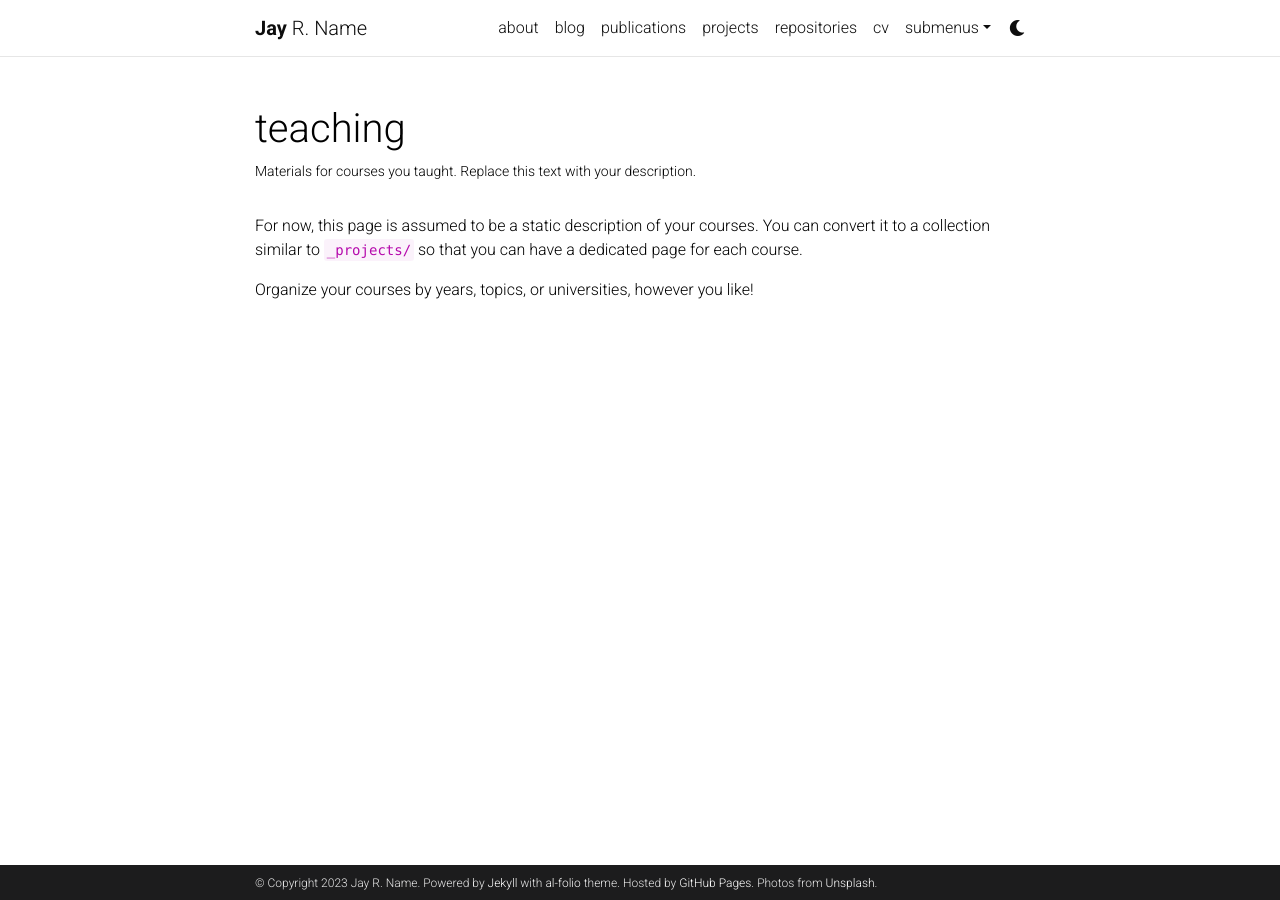
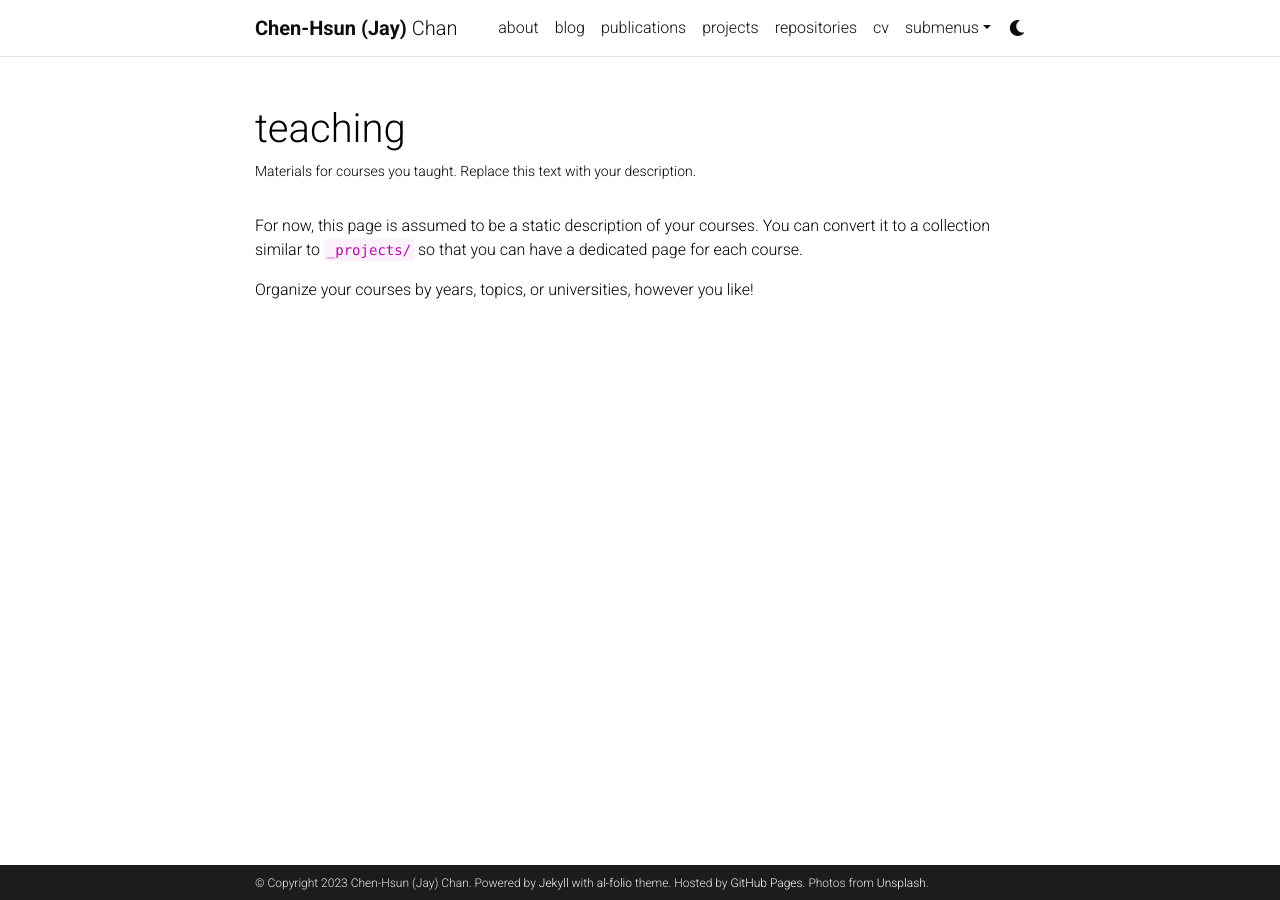
Before and after one commit to jaychan-hep/jaychan-hep.github.io, a Jekyll site: the page built from _pages/teaching.md, in a window 1280 px wide. Built offline with Jekyll 4.4.1, drawn with Linux system fonts in a browser that asks for light colours; comment, search, counter and statistics services are not loaded; a style sheet for code colours, icons or effects is not loaded; some of the changed lines change nothing that is shown.

Commit message:
Update _config.yml

```diff
--- a/_config.yml
+++ b/_config.yml
@@ -3,17 +3,17 @@
 # -----------------------------------------------------------------------------
 
 title: blank # the website title (if blank, full name will be used instead)
-first_name: Jay
-middle_name: R.
-last_name: Name
-email: you@example.com
+first_name: Chen-Hsun (Jay)
+middle_name:
+last_name: Chan
+email: jaychan@lbl.gov
 description: > # the ">" symbol means to ignore newlines until "footer_text:"
   A simple, whitespace theme for academics. Based on [*folio](https://github.com/bogoli/-folio) design.
 footer_text: >
   Powered by <a href="https://jekyllrb.com/" target="_blank">Jekyll</a> with <a href="https://github.com/alshedivat/al-folio">al-folio</a> theme.
   Hosted by <a href="https://pages.github.com/" target="_blank">GitHub Pages</a>.
   Photos from <a href="https://unsplash.com" target="_blank">Unsplash</a>.
-keywords: jekyll, jekyll-theme, academic-website, portfolio-website  # add your own keywords or leave empty
+keywords: high-energy-physics, particle-physics, machine-learning, data-science  # add your own keywords or leave empty
 
 lang: en # the language of your site (for example: en, fr, cn, ru, etc.)
 icon: ⚛️  # the emoji used as the favicon (alternatively, provide image name in /assets/img/)
@@ -71,16 +71,16 @@
 # Social integration
 # -----------------------------------------------------------------------------
 
-github_username: # your GitHub user name
-gitlab_username: # your GitLab user name
+github_username: jaychan-hep # your GitHub user name
+gitlab_username: cchan # your GitLab user name
 twitter_username: # your Twitter handle
 mastodon_username: # your mastodon instance+username in the format instance.tld/@username
-linkedin_username: # your LinkedIn user name
+linkedin_username: jay-chan-hep # your LinkedIn user name
 telegram_username: # your Telegram user name
 scholar_userid: # your Google Scholar ID
 semanticscholar_id: # your Semantic Scholar ID
 whatsapp_number: # your WhatsApp number (full phone number in international format. Omit any zeroes, brackets, or dashes when adding the phone number in international format.)
-orcid_id: # your ORCID ID
+orcid_id: 0000-0001-7069-0295 # your ORCID ID
 medium_username: # your Medium username
 quora_username: # your Quora username
 publons_id: # your ID on Publons
@@ -106,7 +106,7 @@
 discord_id: # your discord id (18-digit unique numerical identifier)
 
 contact_note: >
-  You can even add a little note about which of these is the best way to reach you.
+  The best way to contact me is through email!
 
 # -----------------------------------------------------------------------------
 # Analytics and search engine verification
```
